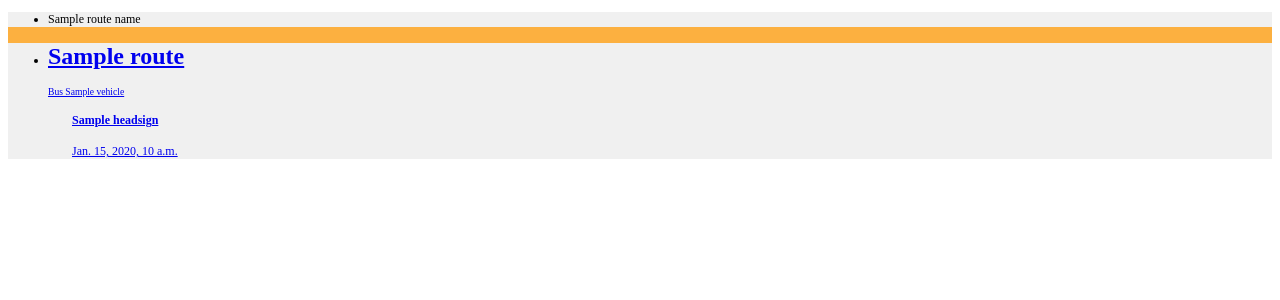
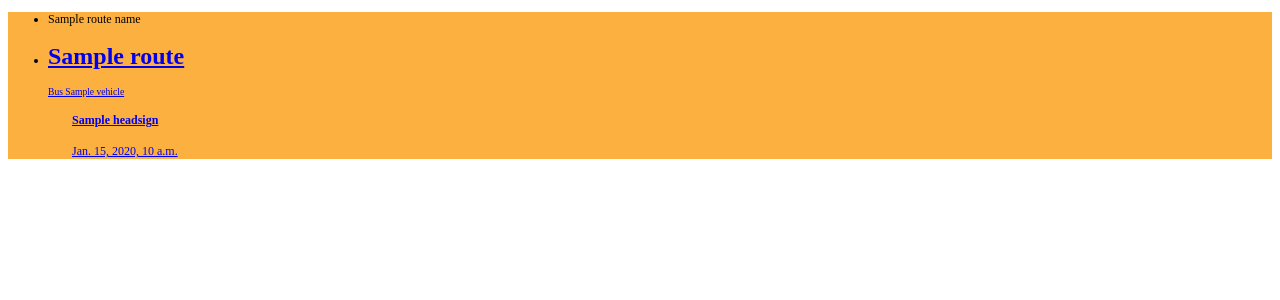
Before and after one commit to CodeWithAloha/allb.us, a Django app: template allbus/thebus/templates/stops/details.html in a window 1280 px wide. Shown: the part 114-414 px from the top of the page. Run offline with Django 3.2, Linux system fonts and the light colour scheme; the template is opened without the code that fills it: most values are stand-ins (such as "Sample title", 1, 10 or a date in 2020); style sheets or scripts are compiled from the project's sources; some libraries are stand-ins or nearby versions.

Commit message:
Template cleanup. Added in stop markers into stop_bus_map template

```diff
--- a/allbus/static/scss/project.scss
+++ b/allbus/static/scss/project.scss
@@ -12,9 +12,6 @@ header {
 
 div.content {
     background-color: #FCB040;
-    .table-view {
-        background-color:#f0f0f0;
-    }
 }
 
 div.route {
@@ -28,6 +25,12 @@ div.info {
 }
 
 div#map {
-    height: 100%;
-    width: 100%;
+    height:1920px;
+    width:1080px;
 }
+
+.stop-icon {
+    background-color: #FCB040;
+    border:1px solid #000;
+    text-align:center;
+}
--- a/allbus/thebus/templates/stops/details.html
+++ b/allbus/thebus/templates/stops/details.html
@@ -5,21 +5,21 @@ Stop {{ stop.stop_id }} @ {{ stop.name }}
 {% endblock page_title %}
 
 {% block content %}
-<ul class="table-view">
-  <li class="table-view-cell">
+<ul>
+  <li>
   {% for route_name in route_names %}
   {{ route_name }}
   {% endfor %}
   </li>
 </ul>
 
-<ul class="table-view">
+<ul>
   {% for arrival in  arrivals %}
-  <li class="table-view-cell">
+  <li>
     {% if arrival.vehicle != '???' %}
-    <a class="navigate-right" href="{% url 'thebus:stop_bus_map' stop.stop_id arrival.route arrival.vehicle arrival.trip %}" data-ignore="push">
+    <a href="{% url 'thebus:stop_bus_map' stop.stop_id arrival.route arrival.vehicle arrival.trip %}" data-ignore="push">
     {% endif %}
-    <div class="route pull-left">
+    <div class="route">
         <h1>{{ arrival.route }}</h1>
         <p class="bus">
             {% if arrival.vehicle == '???' %}
@@ -29,10 +29,10 @@ Stop {{ stop.stop_id }} @ {{ stop.name }}
             {% endif %}
         </p>
     </div>
-    <div class="info pull-left">
+    <div class="info">
         <h4 class="headsign">{{ arrival.headsign }}</h4>
-        <p class="arrival_time ui-li-desc">
-        <span class="label wait">{{ arrival.stopTime }}</span>
+        <p class="arrival_time">
+        <span class="wait">{{ arrival.stopTime }}</span>
         </p>
     </div>
     {% if arrival.vehicle != '???' %}
```
Also changed, not shown: allbus/thebus/templates/stops/stop_bus_map.html (+22 -17 lines).
